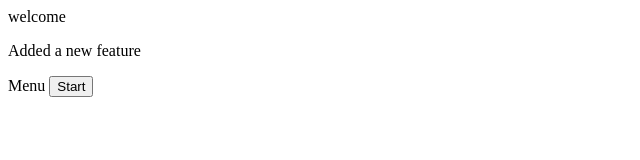
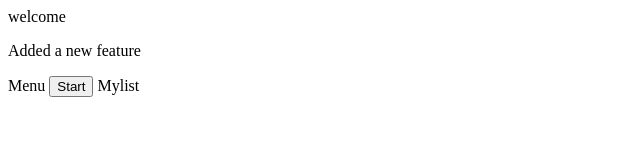
Before and after one commit to anilkumar512/python, a plain HTML site: page index.html in a window 1280 px wide. Shown: the full height of the page, 0-640 px from the left. Drawn offline with Linux system fonts and the light colour scheme.

Commit message:
added a new list

```diff
--- a/index.html
+++ b/index.html
@@ -2,3 +2,4 @@
 <p>Added a new feature</p>
 <dropdown>Menu</dropdown>
 <button>Start</button>
+<list>Mylist</list>
```
